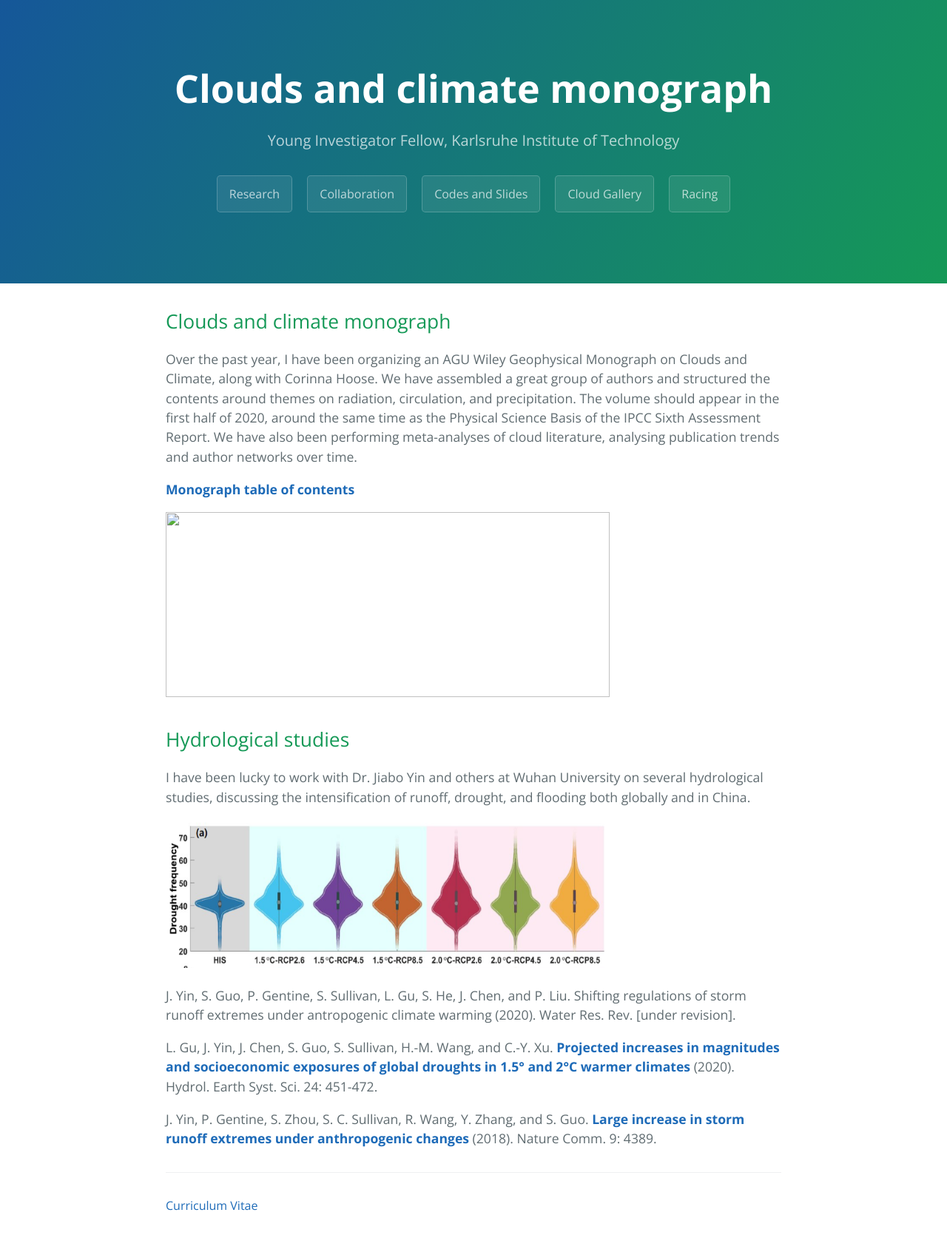
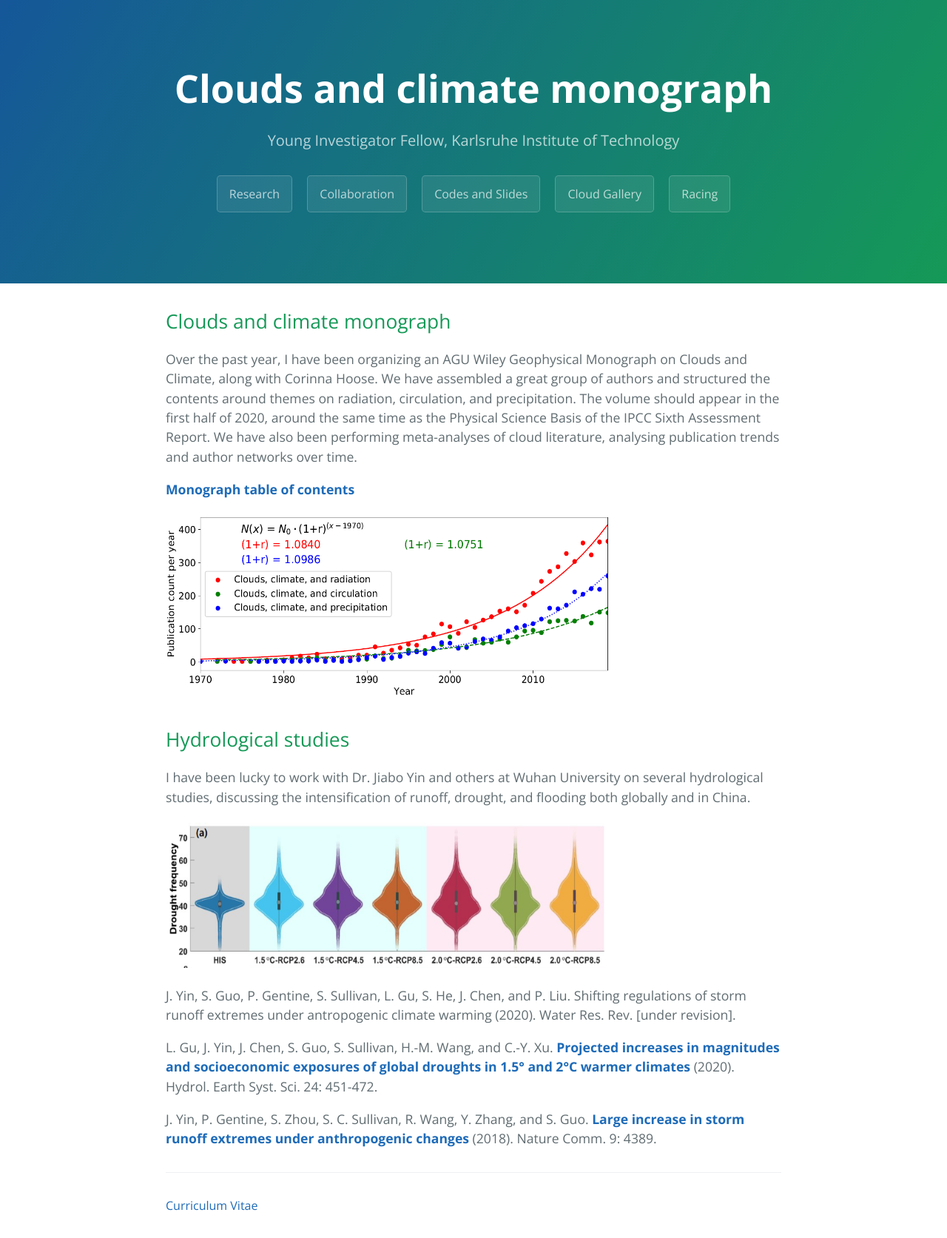
Before and after one commit to sylviasullivan/sylviasullivan.github.io, a Jekyll site: the page built from collaboration.md, in a window 1280 px wide. Shown: the whole page at 74% size. Built offline with Jekyll 4.4.1, drawn with Linux system fonts in a browser that asks for light colours; our own code applies the rules of GitHub Pages for plain Markdown files.

Commit message:
Add Files/ path to collaboration.md

```diff
--- a/collaboration.md
+++ b/collaboration.md
@@ -4,7 +4,7 @@ Over the past year, I have been organizing an AGU Wiley Geophysical Monograph on
 
 **[Monograph table of contents](/Files/git-toc.pdf)**
 
-<img src="/publications.png" width="600" height="250" />
+<img src="/Files/publications.png" width="600" height="250" />
 
 ## Hydrological studies
 
```
